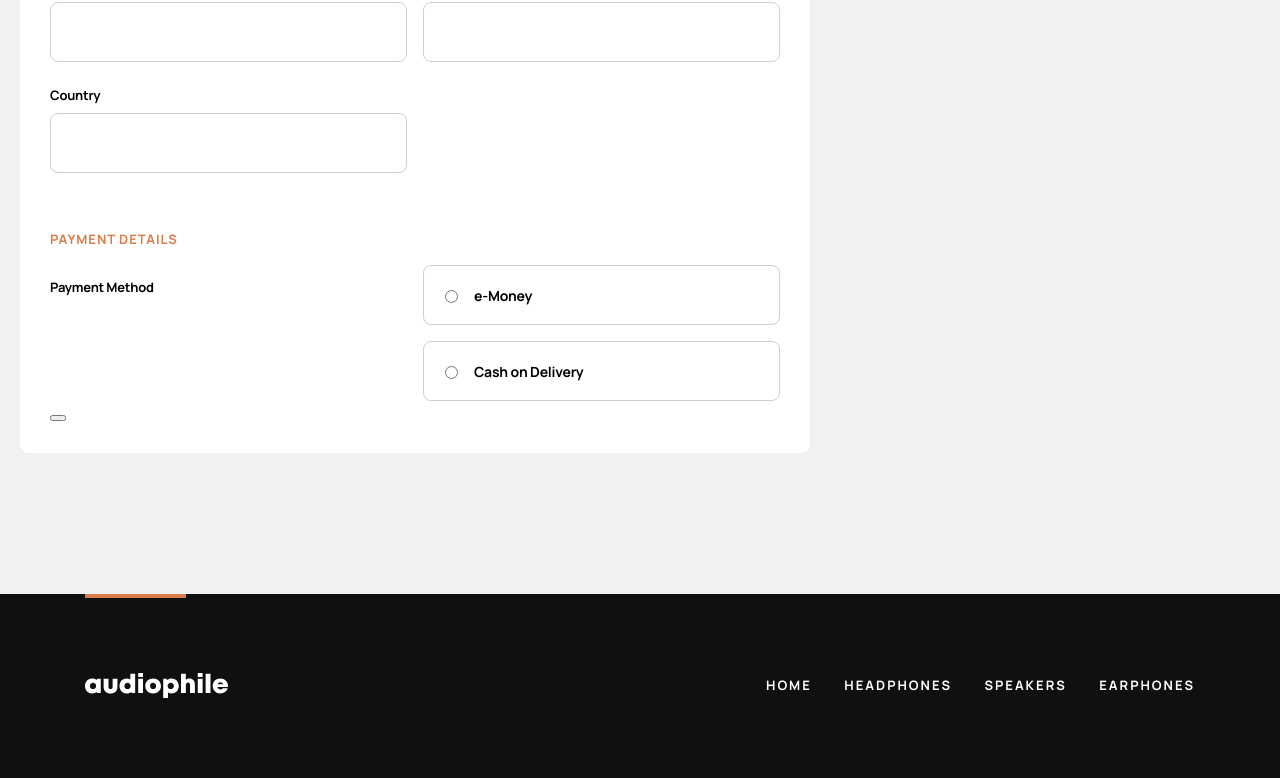
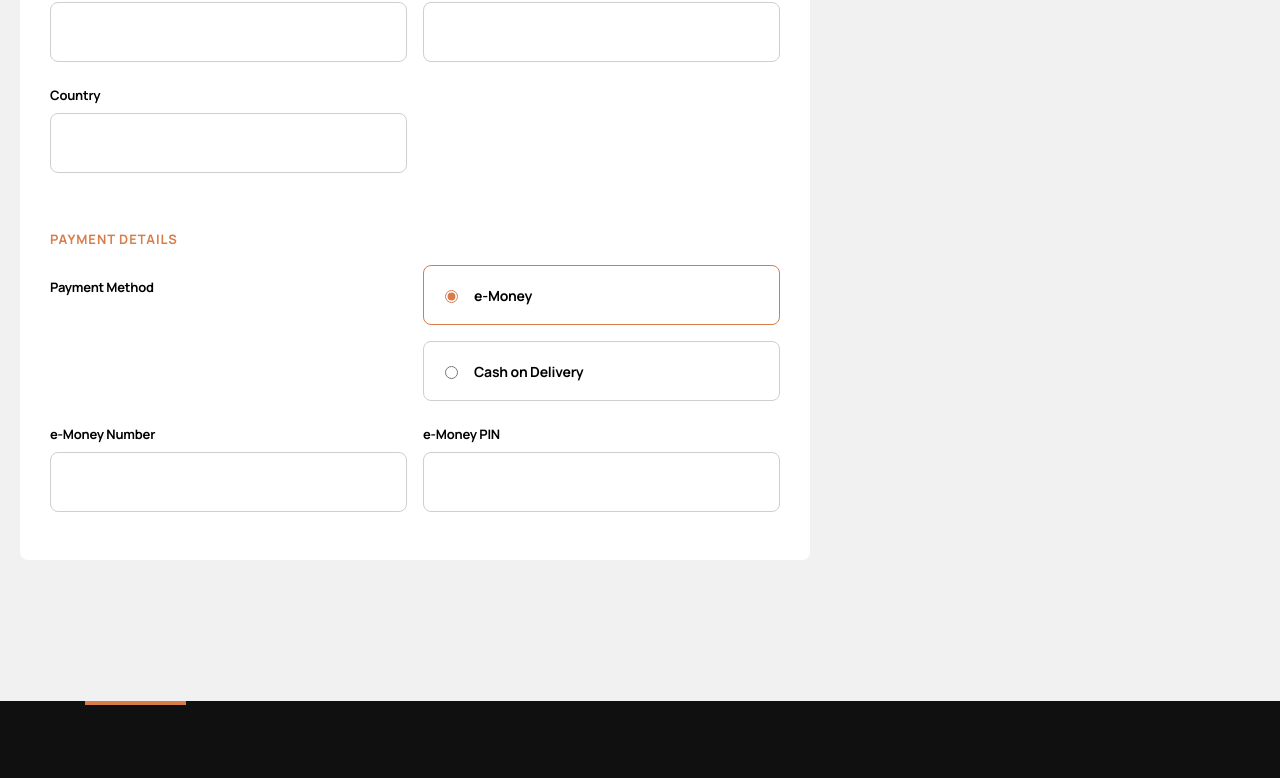
Before and after one commit to a-zajonc/audiophile-e-commerce-website, a React (Create React App) app: page /checkout in a window 1280 px wide. Shown: the part 882-1660 px from the top of the page. Built offline with nearby package versions, Linux system fonts and the light colour scheme.

Commit message:
Add Error Messages

```diff
--- a/package.json
+++ b/package.json
@@ -3,6 +3,7 @@
   "version": "0.1.0",
   "private": true,
   "dependencies": {
+    "@hookform/error-message": "^2.0.1",
     "@testing-library/jest-dom": "^5.16.5",
     "@testing-library/react": "^13.4.0",
     "@testing-library/user-event": "^13.5.0",
--- a/src/Components/input/index.module.scss
+++ b/src/Components/input/index.module.scss
@@ -16,6 +16,7 @@
 .input {
   height: 56px;
   border: 1px solid var(--color-input-border);
+  outline-color: var(--color-input-border);
   background-color: var(--color-secondary);
   border-radius: var(--border-radius-small);
   color: var(--color-primary-opacity);
@@ -28,6 +29,12 @@
   }
 }
 
+.inputError {
+  @extend .input;
+  border: 1px solid var(--color-error);
+  outline-color: var(--color-error);
+}
+
 .title {
   color: var(--color-primary);
   font-size: var(--font-size-xxs);
@@ -35,3 +42,18 @@
   letter-spacing: -0.214px;
   margin-bottom: 9px;
 }
+
+.horizontal {
+  display: flex;
+  flex-direction: row;
+  justify-content: space-between;
+  align-items: baseline;
+}
+
+.errorMessage {
+  color: var(--color-error);
+  font-size: var(--font-size-xxs);
+  font-weight: 500;
+  letter-spacing: -0.214px;
+  margin: 0;
+}
--- a/src/Components/input/input.tsx
+++ b/src/Components/input/input.tsx
@@ -1,14 +1,17 @@
 import styles from "./index.module.scss";
 import type { ComponentPropsWithoutRef } from "react";
 import { forwardRef } from "react";
+import { ErrorMessage } from "@hookform/error-message";
 
 type Props = ComponentPropsWithoutRef<"input"> & {
   title: string;
   halfWidth?: false | true;
+  name: string;
+  errors?: any;
 };
 
 export const Input = forwardRef<HTMLInputElement, Props>(
-  ({ title, halfWidth = false, ...inputProps }: Props, ref) => (
+  ({ title, halfWidth = false, name, errors, ...inputProps }: Props, ref) => (
     <div
       className={
         halfWidth === true
@@ -16,8 +19,27 @@ export const Input = forwardRef<HTMLInputElement, Props>(
           : `${styles.box}`
       }
     >
-      <label className={styles.title}>{title}</label>
-      <input ref={ref} className={styles.input} {...inputProps} />
+      <div className={styles.horizontal}>
+        <label className={styles.title}>{title}</label>
+        {errors ? (
+          <ErrorMessage
+            name={name}
+            errors={errors}
+            render={({ message }) => (
+              <p className={styles.errorMessage}>{message}</p>
+            )}
+          />
+        ) : null}
+      </div>
+      <input
+        ref={ref}
+        className={
+          errors && Object.keys(errors).includes(name)
+            ? styles.inputError
+            : styles.input
+        }
+        {...inputProps}
+      />
     </div>
   )
 );
--- a/src/Pages/Checkout/CheckoutForm/index.module.scss
+++ b/src/Pages/Checkout/CheckoutForm/index.module.scss
@@ -76,3 +76,10 @@
   height: 48px;
   margin-right: 32px;
 }
+
+.errorMessage {
+  color: var(--color-error);
+  font-size: var(--font-size-xxs);
+  font-weight: 500;
+  letter-spacing: -0.214px;
+}
--- a/src/Pages/Checkout/CheckoutForm/index.tsx
+++ b/src/Pages/Checkout/CheckoutForm/index.tsx
@@ -3,36 +3,42 @@ import { Input } from "../../../Components/input/input";
 import { RadioInput } from "../../../Components/RadioInput";
 import styles from "./index.module.scss";
 import cashDelivery from "../../../images/checkout/icon-cash-on-delivery.svg";
-import { useForm, Controller } from "react-hook-form";
+import { Controller } from "react-hook-form";
 
-export function CheckoutForm() {
-  const [option, setOption] = React.useState("");
-  const {
+export function CheckoutForm({
+  errors,
+  control,
   register,
-    control,
-    handleSubmit,
-    watch,
-    formState: { errors },
-  } = useForm();
-  const onSubmit = (data: any) => console.log(data);
-
+  option,
+  setOption,
+}: any) {
   return (
     <div className={styles.box}>
-      <form onSubmit={handleSubmit(onSubmit)}>
       <h3 className={styles.header}>Checkout</h3>
       <p className={styles.formTitle}>Billing Details</p>
       <div className={styles.inputsBox}>
         <Controller
-            name="name"
+          name="userName"
           control={control}
           defaultValue=""
-            render={({ field }) => <Input title="Name" {...field} />}
+          rules={{
+            required: "This is required.",
+          }}
+          render={({ field }) => (
+            <Input title="Name" {...field} errors={errors} />
+          )}
         />
         <Controller
           name="email"
           control={control}
           defaultValue=""
-            render={({ field }) => <Input title="Email Address" {...field} />}
+          rules={{
+            pattern: { value: /^\S+@\S+$/i, message: "Wrong format" },
+            required: "This is required.",
+          }}
+          render={({ field }) => (
+            <Input title="Email Address" errors={errors} {...field} />
+          )}
         />
       </div>
       <div className={styles.inputsBox}>
@@ -40,41 +46,71 @@ export function CheckoutForm() {
           name="phone"
           control={control}
           defaultValue=""
+          rules={{
+            required: "This is required.",
+          }}
           render={({ field }) => (
-              <Input title="Phone Number" halfWidth={true} {...field} />
+            <Input
+              title="Phone Number"
+              type="number"
+              halfWidth={true}
+              errors={errors}
+              {...field}
+            />
           )}
         />
       </div>
       <p className={styles.formTitle}>Shipping Details</p>
       <Controller
-          name="adress"
+        rules={{
+          required: "Fill your address",
+        }}
+        name="address"
         control={control}
         defaultValue=""
-          render={({ field }) => <Input title="Address" {...field} />}
+        render={({ field }) => (
+          <Input title="Address" {...field} errors={errors} />
+        )}
       />
       <div className={styles.inputsBox}>
         <Controller
+          rules={{
+            required: "Fill your ZIP Code",
+          }}
           name="zipcode"
           control={control}
           defaultValue=""
           render={({ field }) => (
-              <Input type="number" title="ZIP Code" {...field} />
+            <Input title="ZIP Code" type="number" {...field} errors={errors} />
           )}
         />
         <Controller
+          rules={{
+            required: "Fill city name",
+          }}
           name="city"
           control={control}
           defaultValue=""
-            render={({ field }) => <Input title="City" {...field} />}
+          render={({ field }) => (
+            <Input title="City" {...field} errors={errors} />
+          )}
         />
       </div>
       <div className={styles.inputsBox}>
         <Controller
+          rules={{
+            required: "Fill country name",
+          }}
           name="country"
           control={control}
           defaultValue=""
           render={({ field }) => (
-              <Input title="Country" halfWidth={true} {...field} />
+            <Input
+              title="Country"
+              halfWidth={true}
+              {...field}
+              errors={errors}
+            />
           )}
         />
       </div>
@@ -83,15 +119,16 @@ export function CheckoutForm() {
         <p className={styles.text}>Payment Method</p>
         <div className={styles.radioInputBox}>
           <RadioInput
-              {...register("Payment", { required: true })}
+            {...register("payment", { required: "This is required." })}
             title="e-Money"
             radioName="payment"
             setOption={setOption}
             value="card"
+            checked={!option || option === "e-Money"}
           />
 
           <RadioInput
-              {...register("Payment", { required: true })}
+            {...register("payment", { required: "This is required." })}
             title="Cash on Delivery"
             radioName="payment"
             setOption={setOption}
@@ -102,18 +139,31 @@ export function CheckoutForm() {
       {option.length < 1 ? null : option === "e-Money" ? (
         <div className={styles.radioInputsBox}>
           <Controller
+            rules={{
+              required: "Enter card name",
+            }}
             name="cardNumber"
             control={control}
             defaultValue=""
             render={({ field }) => (
-                <Input title="e-Money Number" type="number" {...field} />
+              <Input
+                title="e-Money Number"
+                type="number"
+                errors={errors}
+                {...field}
+              />
             )}
           />
           <Controller
+            rules={{
+              required: "Enter PIN number",
+            }}
             name="pinNumber"
             control={control}
             defaultValue=""
-              render={({ field }) => <Input title="e-Money PIN" {...field} />}
+            render={({ field }) => (
+              <Input title="e-Money PIN" errors={errors} {...field} />
+            )}
           />
         </div>
       ) : (
@@ -130,8 +180,6 @@ export function CheckoutForm() {
           </p>
         </div>
       )}
-        <button type="submit" />
-      </form>
     </div>
   );
 }
--- a/src/Pages/Checkout/CheckoutSummary/index.tsx
+++ b/src/Pages/Checkout/CheckoutSummary/index.tsx
@@ -26,7 +26,7 @@ const customStyles = {
 
 Modal.setAppElement(document.getElementById("root") as HTMLElement);
 
-export function CheckoutSummary() {
+export function CheckoutSummary({ errors, option }: any) {
   const { basket } = React.useContext(BasketContext);
   const [modalIsOpen, setIsOpen] = React.useState(false);
   const total = useSumPrices(basket);
@@ -82,12 +82,17 @@ export function CheckoutSummary() {
         </div>
       </div>
       <Button
+        type="submit"
         colorScheme="brand"
         fullWidth={true}
-        onClick={openModal}
-        disabled={!basket || basket.length < 1}
+        // onClick={openModal}
+        disabled={
+          !basket ||
+          basket.length < 1 ||
+          (errors && Object.keys(errors).length > 0)
+        }
       >
-        CONTINUE & PAY
+        {option === "Cash on Delivery" ? "CONTINUE" : "CONTINUE & PAY"}
       </Button>
       <Modal style={customStyles} isOpen={modalIsOpen}>
         <OrderConfirmation handleClick={closeModal} />
--- a/src/Pages/Checkout/OrderConfirmation/ProductsConfirmation/index.tsx
+++ b/src/Pages/Checkout/OrderConfirmation/ProductsConfirmation/index.tsx
@@ -16,7 +16,7 @@ export function ProductsConfirmation({ basket }: any) {
         }`}
       >
         {basket.map((item: any) => {
-          return <ProductDisplay product={item} key={item.id} />;
+          return <ProductDisplay product={item} key={item.name} />;
         })}
       </div>
       <div className={styles.greyBackground}>
--- a/src/Pages/Checkout/index.tsx
+++ b/src/Pages/Checkout/index.tsx
@@ -1,16 +1,39 @@
 import styles from "./index.module.scss";
+import * as React from "react";
 import { GoBackButton } from "../GoBackButton";
 import { CheckoutForm } from "./CheckoutForm";
 import { CheckoutSummary } from "./CheckoutSummary";
+import { useForm } from "react-hook-form";
 
 export function Checkout() {
+  const [order, setOrder] = React.useState("");
+  const [option, setOption] = React.useState("e-Money");
+
+  const {
+    register,
+    control,
+    handleSubmit,
+    formState: { errors },
+  } = useForm();
+  const onSubmit = (data: any) => {
+    setOrder(data);
+  };
+
   return (
     <div className={styles.box}>
       <GoBackButton />
-      <div className={styles.container}>
-        <CheckoutForm />
-        <CheckoutSummary />
-      </div>
+      <form onSubmit={handleSubmit(onSubmit)}>
+        <div className={styles.container}>
+          <CheckoutForm
+            errors={errors}
+            control={control}
+            register={register}
+            option={option}
+            setOption={setOption}
+          />
+          <CheckoutSummary errors={errors} option={option} />
+        </div>
+      </form>
     </div>
   );
 }
--- a/src/globals.scss
+++ b/src/globals.scss
@@ -43,6 +43,7 @@ a {
   --color-primary-opacity: #4c4c4c;
   --color-brand-opacity: #fbaf85;
   --color-input-border: #cfcfcf;
+  --color-error: #cd2c2c;
 
   --font-size-xxs: 13px;
   --font-size-xs: 14px;
```
Also changed, not shown: 1 other file (tests, documents, lock files or other folders). Lines whose indentation alone changed are shown as unchanged.
